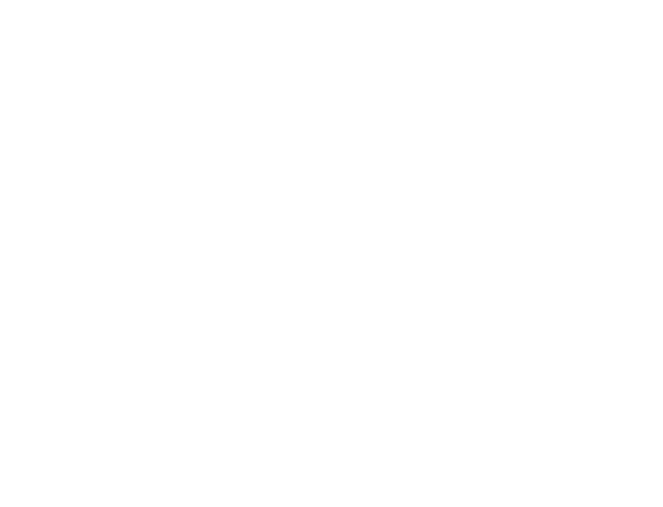
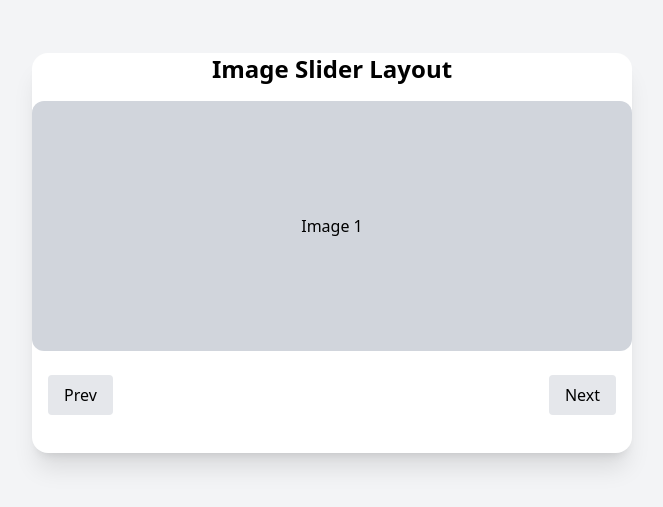
Before and after one commit to coderjeet63/frontend-challenge-projects, a React (Vite) app: page /slider-images in a window 1280 px wide. Before the commit this address had no page. Shown: the part 147-654 px from the top of the page, without its empty margins (308-971 px from the left). Built offline with nearby package versions, Linux system fonts and the light colour scheme.

Commit message:
SliderImage added

```diff
--- a/src/App.jsx
+++ b/src/App.jsx
@@ -4,6 +4,7 @@
 import SlidingLoginPage from './components/SlidingLoginPage.jsx'
 import StopWatch from './components/StopWatch.jsx'
 import Captchgenratore from './components/Captchgenratore.jsx'
+import SliderImages from './components/SliderImages.jsx'
 
 export default function App() {
   return (
@@ -12,6 +13,7 @@
         <Route path="/sliding-login" element={<SlidingLoginPage />} />
         <Route path="/stopwatch" element={<StopWatch />} />
         <Route path="/captchgenratore" element={<Captchgenratore />} />
+        <Route path="/slider-images" element={<SliderImages />} />
       </Routes>
   )
 }
--- /dev/null
+++ b/src/components/SliderImages.jsx
@@ -0,0 +1,67 @@
+import React, { useState } from 'react'
+
+function SliderImages() {
+
+  const [currentIndex, setCurrentIndex] = useState(0)
+
+  const slides = [
+    'bg-gray-300',
+    'bg-gray-400',
+    'bg-gray-500'
+  ]
+
+  const handleClickPrev = () => {
+    setCurrentIndex(prev =>
+      prev === 0 ? slides.length - 1 : prev - 1
+    )
+  }
+
+  const handleClickNext = () => {
+    setCurrentIndex(prev =>
+      prev === slides.length - 1 ? 0 : prev + 1
+    )
+  }
+
+  return (
+    <div className="min-h-screen bg-gray-100 flex items-center justify-center">
+
+      <div className="w-[600px] h-[400px] bg-white rounded-2xl shadow-xl overflow-hidden">
+
+        <h2 className="text-2xl font-bold mb-4 text-center">
+          Image Slider Layout
+        </h2>
+
+        {/* VIEWPORT */}
+        <div className="w-[600px] h-[250px] overflow-hidden">
+
+          {/* SLIDER WRAPPER */}
+          <div
+            className="flex transition-transform duration-500 ease-in-out"
+            style={{ transform: `translateX(-${currentIndex * 600}px)` }}
+          >
+            {slides.map((bg, index) => (
+              <div
+                key={index}
+                className={`w-[600px] h-[250px] flex-shrink-0 ${bg} rounded-xl flex items-center justify-center`}
+              >
+                Image {index + 1}
+              </div>
+            ))}
+          </div>
+        </div>
+
+        <div className="flex justify-between items-center mt-6 px-4">
+          <button onClick={handleClickPrev} className="px-4 py-2 bg-gray-200 rounded">
+            Prev
+          </button>
+          <button onClick={handleClickNext} className="px-4 py-2 bg-gray-200 rounded">
+            Next
+          </button>
+        </div>
+
+      </div>
+    </div>
+  )
+}
+
+export default SliderImages
```
